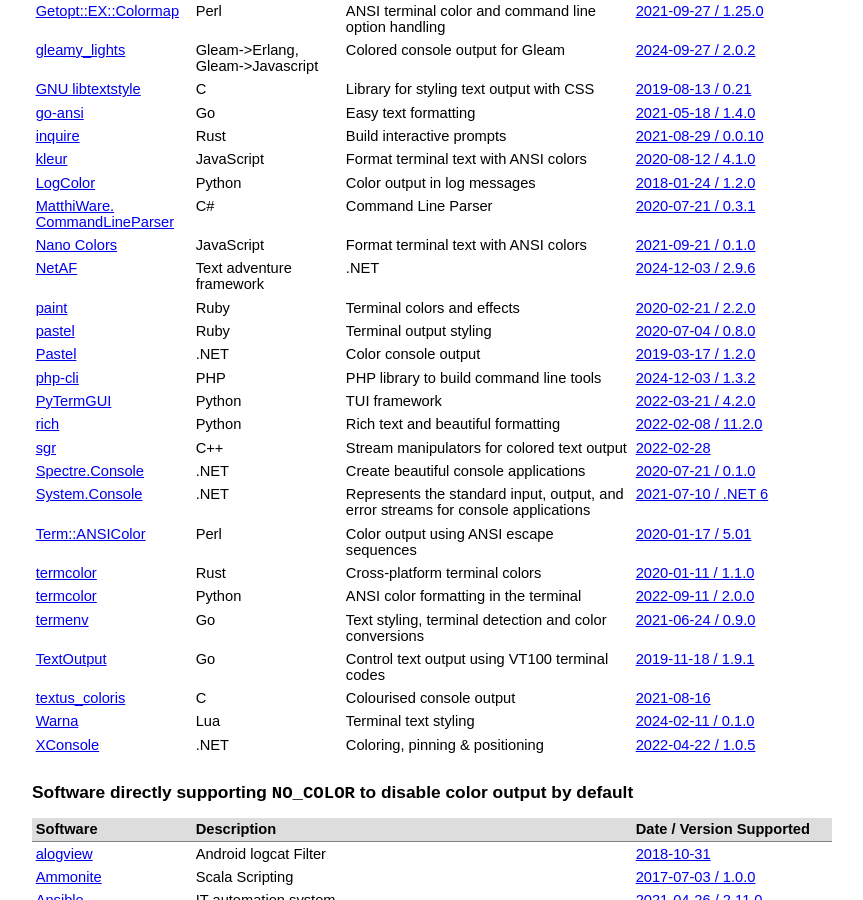
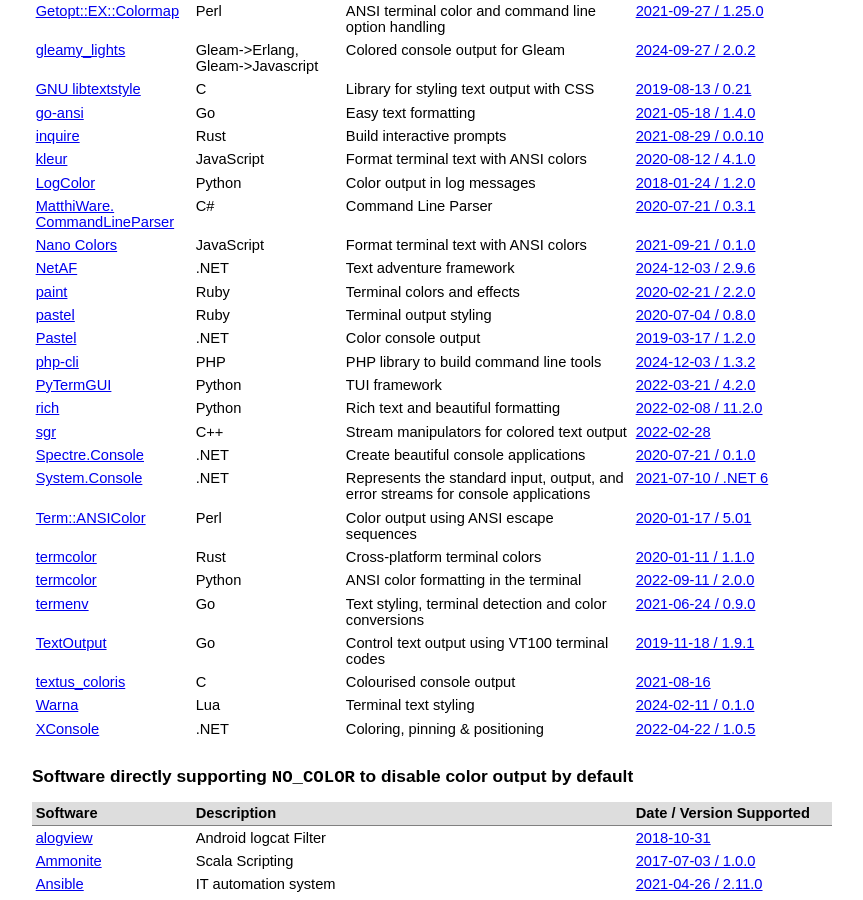
Before and after one commit to jcs/no_color, a Jekyll site: the page built from index.md, in a window 1280 px wide and 900 px high, scrolled down 1907 px. Shown: the whole window, without its empty margins (208-1071 px from the left). Built offline with Jekyll 4.4.1, drawn with Linux system fonts in a browser that asks for light colours; our own code applies the rules of GitHub Pages for plain Markdown files.

Commit message:
Fixed NetAF columns (#299)

```diff
--- a/index.md
+++ b/index.md
@@ -122,7 +122,7 @@ color by default via `NO_COLOR`.
 | [LogColor](https://github.com/induane/logcolor) | Python | Color output in log messages | [2018-01-24 / 1.2.0](https://github.com/induane/logcolor/commit/0092b0af2a1506eee2b0ca028b1cf51f78fc91fa) |
 | [MatthiWare. CommandLineParser](https://github.com/MatthiWare/CommandLineParser.Core) | C# | Command Line Parser | [2020-07-21 / 0.3.1](https://github.com/MatthiWare/CommandLineParser.Core/commit/240154043afadee1a581866f537b22048d2f69bc) |
 | [Nano Colors](https://github.com/ai/nanocolors) | JavaScript | Format terminal text with ANSI colors | [2021-09-21 / 0.1.0](https://github.com/ai/nanocolors/releases/tag/0.1.0) |
-| [NetAF](https://github.com/benpollarduk/NetAF) | Text adventure framework | .NET | [2024-12-03 / 2.9.6](https://github.com/benpollarduk/NetAF/releases/tag/2.9.6) |
+| [NetAF](https://github.com/benpollarduk/NetAF) | .NET | Text adventure framework | [2024-12-03 / 2.9.6](https://github.com/benpollarduk/NetAF/releases/tag/2.9.6) |
 | [paint](https://github.com/janlelis/paint) | Ruby | Terminal colors and effects | [2020-02-21 / 2.2.0](https://github.com/janlelis/paint/tree/v2.2.0) |
 | [pastel](https://github.com/piotrmurach/pastel) | Ruby | Terminal output styling | [2020-07-04 / 0.8.0](https://github.com/piotrmurach/pastel/releases/tag/v0.8.0) |
 | [Pastel](https://github.com/silkfire/Pastel) | .NET | Color console output | [2019-03-17 / 1.2.0](https://github.com/silkfire/Pastel/commit/8a89c2930a2b7ff2c6beae67e6c00fe1d74189d5) |
```
